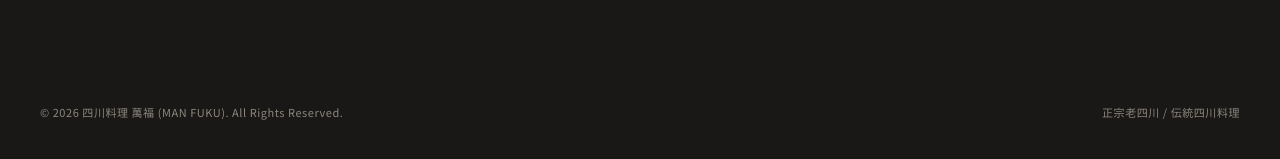
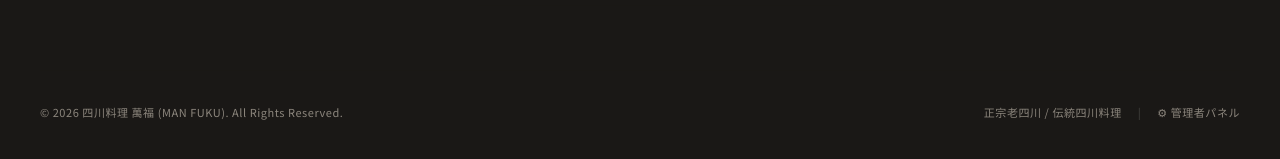
Before and after one commit to piperthomas335-create/wanfu, a Next.js app: page / in a window 1280 px wide. Shown: the part 4578-4737 px from the top of the page. Built offline with nearby package versions, Linux system fonts and the light colour scheme; a web font is replaced by a local one.

Commit message:
feat: add discrete admin panel link in footer for convenient access on Vercel

```diff
--- a/components/site-footer.tsx
+++ b/components/site-footer.tsx
@@ -43,9 +43,15 @@ export function SiteFooter() {
           </div>
         </div>
       </div>
-      <div className="container-site mt-16 flex flex-col justify-between gap-4 border-t border-[#F8F6F1]/10 pt-8 text-[11px] tracking-wider text-[#8C867D] sm:flex-row">
+      <div className="container-site mt-16 flex flex-col justify-between items-center gap-4 border-t border-[#F8F6F1]/10 pt-8 text-[11px] tracking-wider text-[#8C867D] sm:flex-row">
         <span>© {new Date().getFullYear()} 四川料理 萬福 (MAN FUKU). All Rights Reserved.</span>
-        <span>正宗老四川 / 伝統四川料理</span>
+        <div className="flex items-center gap-4">
+          <span>正宗老四川 / 伝統四川料理</span>
+          <span className="text-[#F8F6F1]/20">|</span>
+          <Link href="/admin" className="text-[#8C867D] hover:text-[#C69A56] transition-colors flex items-center gap-1">
+            <span>⚙ 管理者パネル</span>
+          </Link>
+        </div>
       </div>
     </footer>
   )
```
